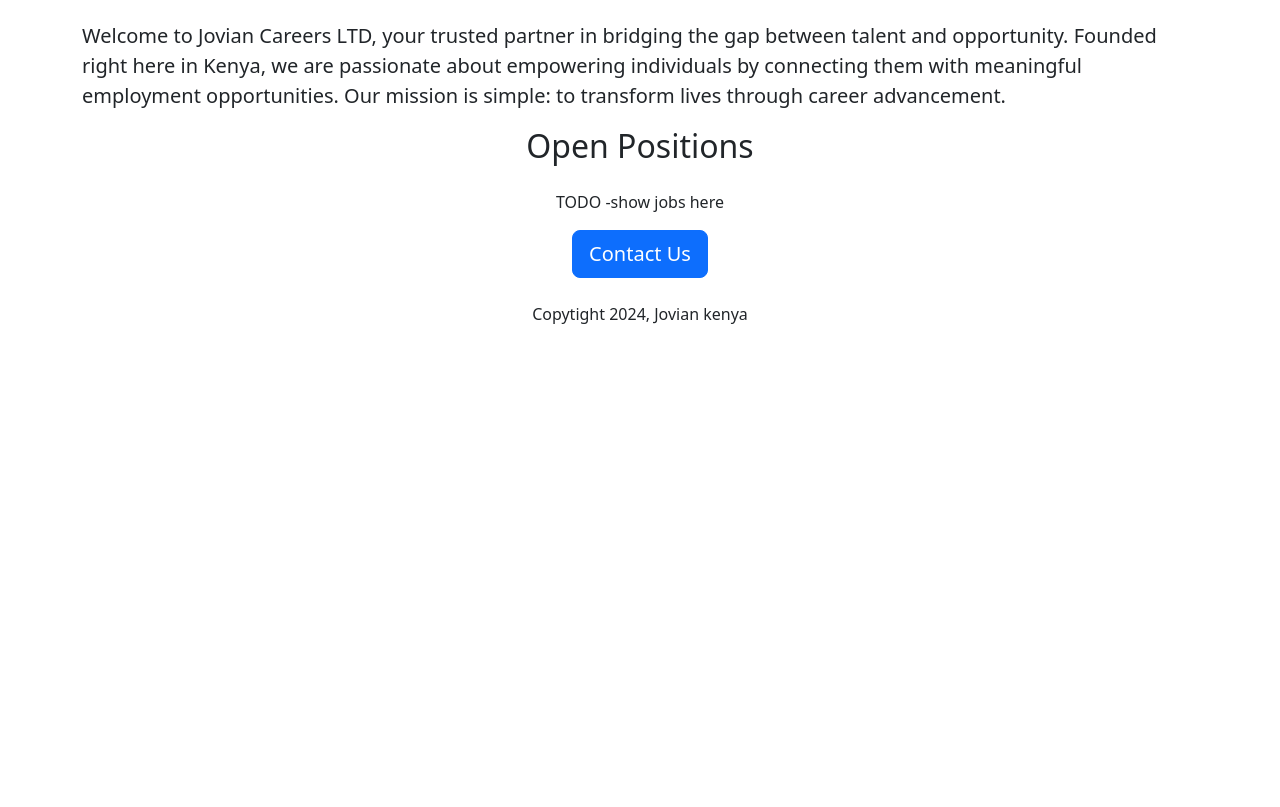
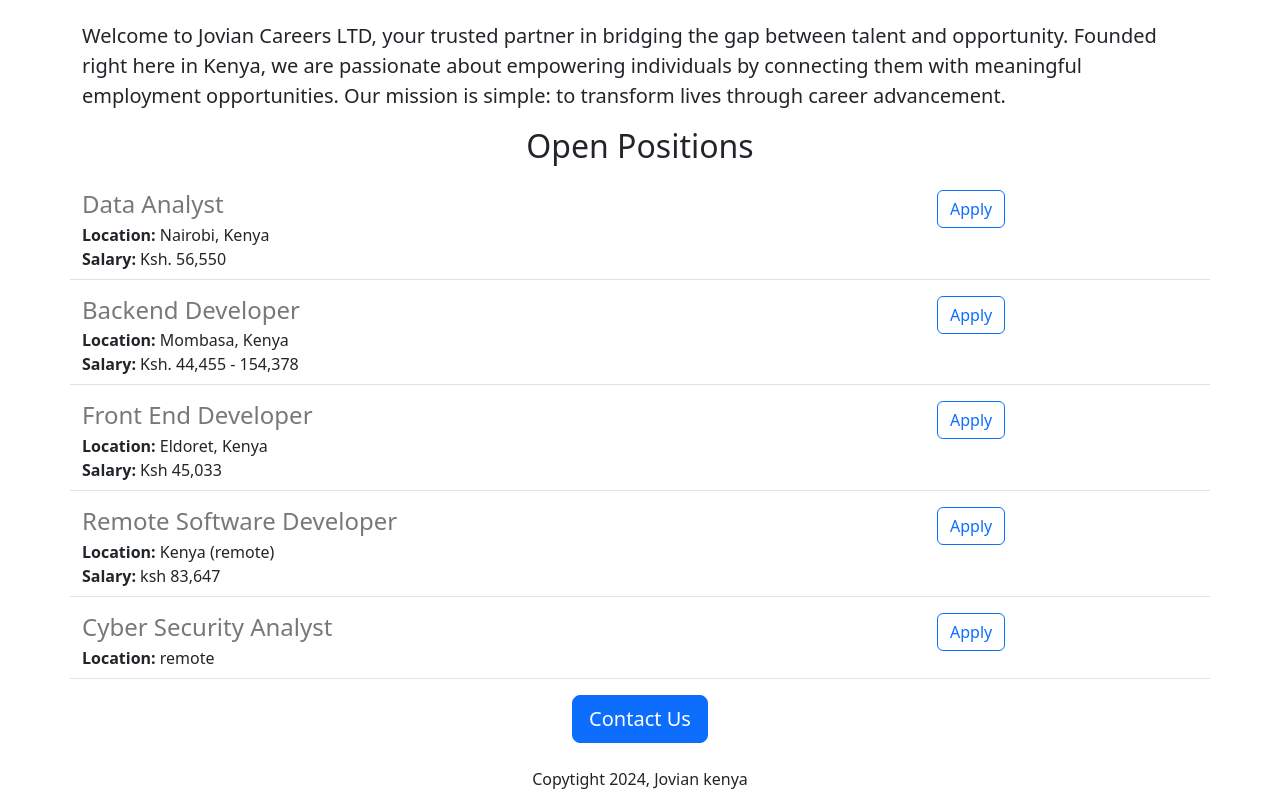
Before and after one commit to dawaearl/jovian-careers-website, a Flask app: page / in a window 1280 px wide. Shown: the part 409-1216 px from the top of the page. Before the commit the page ends 733 px from the top, so only its background shows below. Run offline with Flask 3, Linux system fonts and the light colour scheme.

Commit message:
added dynamic data and API route

```diff
--- a/app.py
+++ b/app.py
@@ -1,10 +1,46 @@
-from flask import Flask, render_template
+from flask import Flask, render_template, jsonify
 
 app = Flask(__name__)
 
+JOBS = [
+    {
+        'id' : 1,
+        'title' : 'Data Analyst',
+        'location' : 'Nairobi, Kenya',
+        'salary' : 'Ksh. 56,550 '
+    },
+    {
+        'id': 2,
+        'title': 'Backend Developer',
+        'location': 'Mombasa, Kenya',
+        'salary': 'Ksh. 44,455 - 154,378'
+    },
+    {
+        'id': 3,
+        'title': 'Front End Developer',
+        'location': 'Eldoret, Kenya',
+        'salary': 'Ksh 45,033 '
+    },
+    {
+        'id': 5,
+        'title': 'Remote Software Developer',
+        'location': 'Kenya (remote)',
+        'salary': 'ksh 83,647'
+    },
+    {
+        'id': 6,
+        'title': 'Cyber Security Analyst',
+        'location': 'remote'
+    }
+]
+
 @app.route("/")
-def hello_world():
-    return render_template("home.html")
+def hello_jovian():
+    return render_template("home.html", jobs=JOBS)
+
+@app.route('/api/jobs')
+def list_jobs():
+    return jsonify(JOBS)
 
 if __name__== "__main__":
     app.run('0.0.0.0', debug=True)
--- a/static/style.css
+++ b/static/style.css
@@ -26,8 +26,8 @@ h2{
 .bodytext{
     font-family: 'Roboto';
     color: rgb(80, 80, 80);
+*/
+h4{
+    color: rgb(120, 120, 120);
+    margin-bottom: 4px;
 }
-#container{
-    max-width: 720px;
-    margin: 0 auto 0 auto;
-} */
--- a/templates/home.html
+++ b/templates/home.html
@@ -32,7 +32,11 @@
         <p class=" lead bodytext">Welcome to Jovian Careers LTD, your trusted partner in bridging the gap between talent and opportunity. Founded right here in Kenya, we are passionate about empowering individuals by connecting them with meaningful employment opportunities. Our mission is simple: to transform lives through career advancement.</p>
 
         <h2 class="text-center mt-2 mb-4">Open Positions</h2>
-        <p class="text-center">TODO -show jobs here</p>
+        <div>
+            {% for job in jobs %}
+                {% include 'jobitems.html' %}
+            {% endfor %}
+        </div>
 
         <div class="text-center">
             <button type="button" class="btn btn-primary btn-lg">Contact Us</button>
--- /dev/null
+++ b/templates/jobitems.html
@@ -0,0 +1,20 @@
+<div class="border-bottom row" style="margin-bottom: 16px; padding-bottom: 8px;">
+    <div class="col-9">
+        <h4>
+            {{job['title']}}
+        </h4>
+
+        <div>
+            <b>Location:</b> {{job['location']}}
+        </div>
+        {% if 'salary' in job %}
+        <div>
+            <b>Salary:</b> {{job['salary']}}
+        </div>
+        {% endif %}
+    </div>
+    <div class="col-3">
+        <button type="button" class="btn btn-outline-primary">Apply</button>
+    </div>
+
+</div>
```
